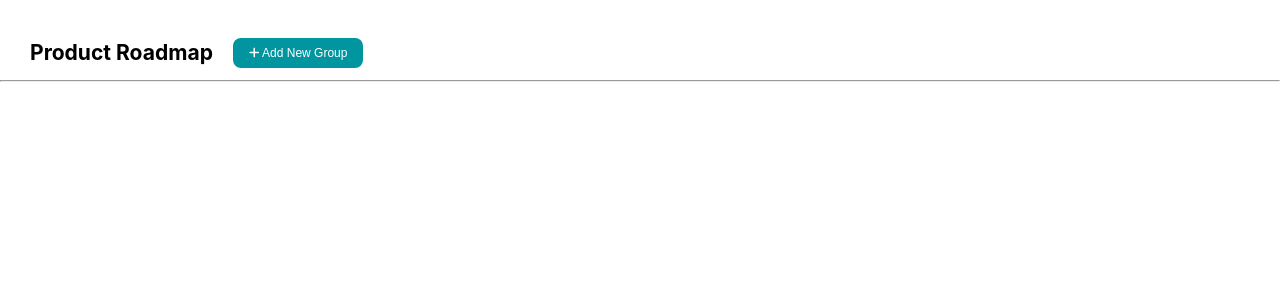
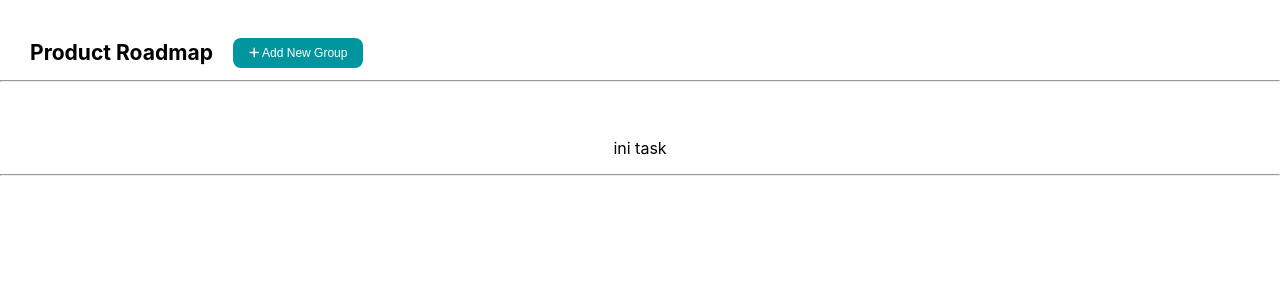
Before and after one commit to Fentiagil/Mini-Project-Kanban-Board, a React (Create React App) app: page /v1/ in a window 1280 px wide. Shown: the top 300 px of the page. Built offline with nearby package versions, Linux system fonts and the light colour scheme.

Commit message:
add test

```diff
--- a/src/App.js
+++ b/src/App.js
@@ -4,6 +4,7 @@ import './assets/ItemTask.css';
 import React from 'react';
 import { BrowserRouter } from 'react-router-dom';
 import Kanban from './routes/Kanban';
+import Test from './Test.js';
 
 
 function App() {
@@ -12,6 +13,7 @@ function App() {
     <div className="App">
       <BrowserRouter basename="/v1">
           <Kanban/>
+          <Test/>
       </BrowserRouter>
     </div>
 
--- /dev/null
+++ b/src/Test.js
@@ -0,0 +1,15 @@
+
+import React from 'react';
+
+function Test() {
+
+  return (
+    <>
+      <p>ini task</p>
+      <hr></hr>
+
+    </>
+  );
+}
+
+export default  Test;
```
